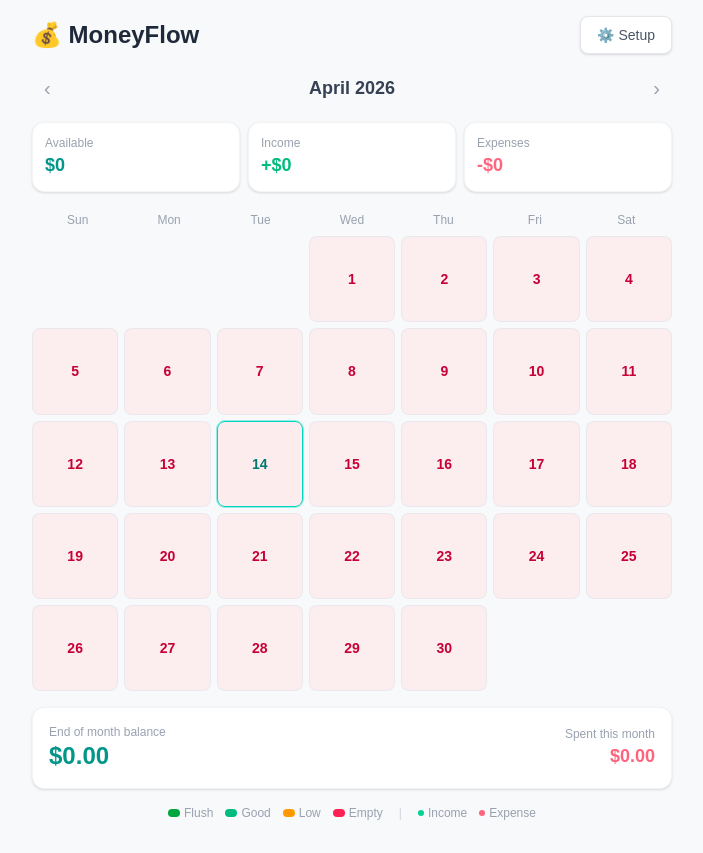
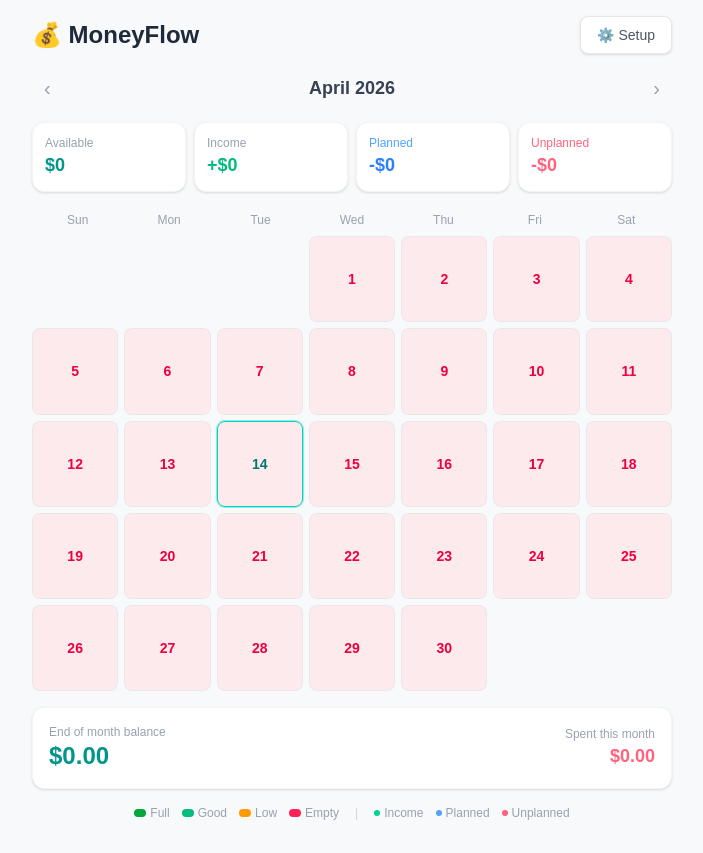
Before and after one commit to GNL324/MoneyFlow-Calendar, a Next.js app: page / in a window 1280 px wide. Shown: the whole page, without its empty margins (288-991 px from the left). Built offline with nearby package versions, Linux system fonts and the light colour scheme.

Commit message:
Planned vs Unplanned expenses: 100% fill = planned covered, bar drains as money spent. Blue dots=planned, red dots=unplanned. Day modal shows planned (read-only) vs unplanned (editable).

```diff
--- a/src/app/components/CalendarGrid.tsx
+++ b/src/app/components/CalendarGrid.tsx
@@ -1,7 +1,7 @@
 "use client";
 
 interface Props {
-  days: { date: string; day: number; income: number; expenses: number; balance: number; fillPct: number }[];
+  days: { date: string; day: number; income: number; plannedExpenses: number; unplannedExpenses: number; expenses: number; balance: number; fillPct: number }[];
   today: string;
   onDayClick: (date: string) => void;
 }
@@ -15,6 +15,7 @@ export default function CalendarGrid({ days, today, onDayClick }: Props) {
   ));
 
   const dayNames = ["Sun", "Mon", "Tue", "Wed", "Thu", "Fri", "Sat"];
+
   return (
     <div className="w-full max-w-2xl mx-auto">
       {/* Day headers */}
@@ -34,37 +35,51 @@ export default function CalendarGrid({ days, today, onDayClick }: Props) {
           const hasActivity = d.income > 0 || d.expenses > 0;
           const pct = Math.max(0, Math.min(100, d.fillPct));
 
-          // Color zones: green when full, drains to amber, then red
-          // 50-100%: rich green (well-funded)
-          // 25-50%: amber/yellow (caution — funds depleting)
-          // 0-25%: red/orange (danger — running low)
-          // 0%: solid red tint (out of funds)
+          // Green zones: 100% = fully funded for planned expenses
+          // As money is spent, bar drains down through color zones
           let fillColor = "bg-emerald-500";
-          let bgTint = "bg-emerald-50/30";
+          let bgTint = "";
+          let dayTextColor = "text-gray-700";
 
           if (pct <= 0) {
-            fillColor = "bg-rose-500";
-            bgTint = "bg-rose-100/60";
+            // No funds — red
+            fillColor = "";
+            bgTint = "bg-rose-100/70";
+            dayTextColor = "text-rose-600";
           } else if (pct < 15) {
+            // Almost empty — danger red
             fillColor = "bg-red-500";
-            bgTint = "bg-red-50/50";
-          } else if (pct < 30) {
+            bgTint = "bg-red-50/40";
+            dayTextColor = "text-red-700";
+          } else if (pct < 35) {
+            // Low — amber warning
             fillColor = "bg-amber-500";
-            bgTint = "bg-amber-50/40";
-          } else if (pct < 50) {
-            fillColor = "bg-yellow-500";
-            bgTint = "bg-yellow-50/30";
-          } else if (pct < 75) {
+            bgTint = "bg-amber-50/30";
+            dayTextColor = "text-amber-800";
+          } else if (pct < 65) {
+            // Moderate — yellow-green
             fillColor = "bg-emerald-500";
-            bgTint = "bg-emerald-50/30";
+            bgTint = "bg-emerald-50/20";
+            dayTextColor = "text-gray-800";
+          } else if (pct < 90) {
+            // Good — solid green
+            fillColor = "bg-green-500";
+            bgTint = "bg-green-50/20";
+            dayTextColor = "text-gray-800";
           } else {
+            // Flush — rich green, fully funded
             fillColor = "bg-green-600";
             bgTint = "bg-green-50/30";
+            dayTextColor = "text-white";
           }
 
-          // Fill height: minimum 6% when there's any money, so it's always visible
-          // 0% means out of funds — no green bar at all, just red tint
-          const fillHeight = pct > 0 ? Math.max(6, pct) : 0;
+          // Fill height: the bar rises from bottom proportional to coverage
+          // 100% = full tile, drains as money is spent
+          const fillHeight = pct > 0 ? Math.max(8, pct) : 0;
+
+          // Planned expense marker: subtle line showing where planned expenses hit this day
+          const hasPlanned = d.plannedExpenses > 0;
+          const hasUnplanned = d.unplannedExpenses > 0;
 
           return (
             <button
@@ -77,24 +92,27 @@ export default function CalendarGrid({ days, today, onDayClick }: Props) {
                 ${bgTint}
               `}
             >
-              {/* Liquid fill — rises from bottom */}
-              <div
-                className={`absolute bottom-0 left-0 right-0 ${fillColor} transition-all duration-500 ease-out`}
-                style={{ height: `${fillHeight}%` }}
-              >
-                {/* Subtle wave/gradient effect at top of fill */}
-                <div className="absolute top-0 left-0 right-0 h-1.5 bg-gradient-to-b from-white/20 to-transparent" />
-              </div>
+              {/* Green fill bar — rises from bottom, drains as funds are spent */}
+              {fillHeight > 0 && (
+                <div
+                  className={`absolute bottom-0 left-0 right-0 ${fillColor} transition-all duration-500 ease-out`}
+                  style={{ height: `${fillHeight}%` }}
+                >
+                  {/* Subtle light gradient at top of fill for liquid effect */}
+                  <div className="absolute top-0 left-0 right-0 h-1 bg-gradient-to-b from-white/15 to-transparent" />
+                </div>
+              )}
 
               {/* Content */}
               <div className="relative z-10 flex flex-col items-center justify-center h-full p-0.5">
-                <span className={`text-sm font-bold ${isToday ? "text-teal-700" : pct <= 0 ? "text-rose-700" : pct < 30 ? "text-amber-700" : "text-white"}`}>
+                <span className={`text-sm font-bold ${isToday ? "text-teal-700" : dayTextColor}`}>
                   {d.day}
                 </span>
-                {hasActivity && (
+                {(hasPlanned || hasUnplanned || d.income > 0) && (
                   <div className="flex gap-0.5 mt-0.5">
-                    {d.income > 0 && <span className="w-1.5 h-1.5 rounded-full bg-emerald-300 ring-1 ring-emerald-400/50" />}
-                    {d.expenses > 0 && <span className="w-1.5 h-1.5 rounded-full bg-rose-300 ring-1 ring-rose-400/50" />}
+                    {d.income > 0 && <span className="w-1.5 h-1.5 rounded-full bg-emerald-400 ring-1 ring-white/40" />}
+                    {hasPlanned && <span className="w-1.5 h-1.5 rounded-full bg-blue-400 ring-1 ring-white/40" />}
+                    {hasUnplanned && <span className="w-1.5 h-1.5 rounded-full bg-rose-400 ring-1 ring-white/40" />}
                   </div>
                 )}
               </div>
--- a/src/app/components/DayModal.tsx
+++ b/src/app/components/DayModal.tsx
@@ -12,31 +12,44 @@ interface Props {
 
 export default function DayModal({ date, data, onChange, onClose }: Props) {
   const entry = data.dayEntries[date];
-  const [expenses, setExpenses] = useState(entry?.expenses ?? []);
+  const [unplannedExpenses, setUnplannedExpenses] = useState(entry?.expenses ?? []);
   const [income, setIncome] = useState(entry?.income ?? 0);
   const [newLabel, setNewLabel] = useState("");
   const [newAmount, setNewAmount] = useState("");
 
+  // Planned expenses for this day (from recurring settings)
+  const dayNum = parseInt(date.split("-")[2]);
+  const plannedExpenses = data.recurringExpenses
+    .filter((e) => {
+      if (e.type === "recurring" && e.day === dayNum) return true;
+      if (e.type === "one-time" && e.date === date) return true;
+      return false;
+    });
+
+  const plannedTotal = plannedExpenses.reduce((s, e) => s + e.amount, 0);
+  const unplannedTotal = unplannedExpenses.reduce((s, e) => s + e.amount, 0);
+
   function addExpense() {
     if (!newLabel || !newAmount) return;
-    setExpenses([...expenses, { label: newLabel, amount: parseFloat(newAmount) }]);
+    setUnplannedExpenses([...unplannedExpenses, { label: newLabel, amount: parseFloat(newAmount) }]);
     setNewLabel("");
     setNewAmount("");
   }
 
   function removeExpense(idx: number) {
-    setExpenses(expenses.filter((_, i) => i !== idx));
+    setUnplannedExpenses(unplannedExpenses.filter((_, i) => i !== idx));
   }
 
   function save() {
     const updated = { ...data };
-    if (expenses.length > 0 || income > 0) {
+    if (unplannedExpenses.length > 0 || income > 0) {
       updated.dayEntries = {
         ...updated.dayEntries,
-        [date]: { date, income, expenses },
+        [date]: { date, income, expenses: unplannedExpenses },
       };
     } else {
-      delete updated.dayEntries[date];
+      const { [date]: _, ...rest } = updated.dayEntries;
+      updated.dayEntries = rest;
     }
     onChange(updated);
     onClose();
@@ -47,8 +60,8 @@ export default function DayModal({ date, data, onChange, onClose }: Props) {
 
   return (
     <div className="fixed inset-0 bg-black/30 backdrop-blur-sm z-50 flex items-center justify-center p-4">
-      <div className="bg-white rounded-2xl w-full max-w-md border border-gray-200 shadow-xl">
-        <div className="flex items-center justify-between p-4 border-b border-gray-100">
+      <div className="bg-white rounded-2xl w-full max-w-md border border-gray-200 shadow-xl max-h-[85vh] overflow-y-auto">
+        <div className="sticky top-0 bg-white rounded-t-2xl flex items-center justify-between p-4 border-b border-gray-100 z-10">
           <h2 className="text-lg font-bold text-gray-800">{formatted}</h2>
           <button onClick={onClose} className="text-gray-400 hover:text-gray-600 text-2xl leading-none">&times;</button>
         </div>
@@ -66,11 +79,26 @@ export default function DayModal({ date, data, onChange, onClose }: Props) {
             />
           </div>
 
-          {/* Expenses */}
+          {/* Planned Expenses (read-only, from settings) */}
+          {plannedExpenses.length > 0 && (
+            <div>
+              <label className="block text-sm text-blue-500 font-medium mb-1">Planned Expenses (from budget)</label>
+              <div className="space-y-1.5">
+                {plannedExpenses.map((exp, i) => (
+                  <div key={i} className="flex items-center justify-between bg-blue-50 rounded-lg px-3 py-2 border border-blue-100">
+                    <span className="text-gray-700">{exp.label}</span>
+                    <span className="text-blue-500 font-medium">-${exp.amount.toFixed(2)}</span>
+                  </div>
+                ))}
+              </div>
+            </div>
+          )}
+
+          {/* Unplanned Expenses (editable) */}
           <div>
-            <label className="block text-sm text-gray-500 mb-1">Expenses</label>
-            <div className="space-y-2 mb-2">
-              {expenses.map((exp, i) => (
+            <label className="block text-sm text-rose-500 font-medium mb-1">Unplanned Expenses</label>
+            <div className="space-y-1.5 mb-2">
+              {unplannedExpenses.map((exp, i) => (
                 <div key={i} className="flex items-center justify-between bg-gray-50 rounded-lg px-3 py-2 border border-gray-100">
                   <span className="text-gray-700">{exp.label}</span>
                   <div className="flex items-center gap-2">
@@ -101,12 +129,24 @@ export default function DayModal({ date, data, onChange, onClose }: Props) {
             </div>
           </div>
 
-          {/* Total */}
-          <div className="bg-gray-50 rounded-lg p-3 text-sm border border-gray-100">
-            <div className="flex justify-between">
+          {/* Summary */}
+          <div className="bg-gray-50 rounded-lg p-3 text-sm border border-gray-100 space-y-1">
+            {plannedTotal > 0 && (
+              <div className="flex justify-between">
+                <span className="text-blue-500">Planned:</span>
+                <span className="text-blue-500 font-medium">-${plannedTotal.toFixed(2)}</span>
+              </div>
+            )}
+            {unplannedTotal > 0 && (
+              <div className="flex justify-between">
+                <span className="text-rose-400">Unplanned:</span>
+                <span className="text-rose-400 font-medium">-${unplannedTotal.toFixed(2)}</span>
+              </div>
+            )}
+            <div className="flex justify-between pt-1 border-t border-gray-200">
               <span className="text-gray-500">Day total:</span>
-              <span className={income - expenses.reduce((s, e) => s + e.amount, 0) >= 0 ? "text-emerald-500" : "text-rose-400"}>
-                ${(income - expenses.reduce((s, e) => s + e.amount, 0)).toFixed(2)}
+              <span className={income - plannedTotal - unplannedTotal >= 0 ? "text-emerald-500 font-medium" : "text-rose-400 font-medium"}>
+                ${(income - plannedTotal - unplannedTotal).toFixed(2)}
               </span>
             </div>
           </div>
--- a/src/app/components/SettingsPanel.tsx
+++ b/src/app/components/SettingsPanel.tsx
@@ -220,7 +220,7 @@ export default function SettingsPanel({ data, onChange, onClose }: Props) {
 
               {data.recurringExpenses.length > 0 && (
                 <div className="space-y-2">
-                  <h3 className="text-sm font-medium text-gray-500">Recurring Expenses</h3>
+                  <h3 className="text-sm font-medium text-gray-500">Planned Expenses</h3>
                   {data.recurringExpenses.map((exp) => (
                     <div key={exp.id} className="flex items-center justify-between bg-gray-50 rounded-lg px-3 py-2 border border-gray-100">
                       <div>
--- a/src/app/page.tsx
+++ b/src/app/page.tsx
@@ -35,7 +35,7 @@ export default function Home() {
 
   const now = new Date();
   const today = `${now.getFullYear()}-${String(now.getMonth() + 1).padStart(2, "0")}-${String(now.getDate()).padStart(2, "0")}`;
-  const { days, totalAvailable, monthIncome, monthExpenses } = calculateMonthFlow(data, currentMonth.year, currentMonth.month);
+  const { days, totalAvailable, monthIncome, monthPlannedExpenses, monthUnplannedExpenses, maxRef } = calculateMonthFlow(data, currentMonth.year, currentMonth.month);
 
   const monthName = new Date(currentMonth.year, currentMonth.month).toLocaleDateString("en-US", { month: "long", year: "numeric" });
 
@@ -56,7 +56,7 @@ export default function Home() {
   }
 
   const endBalance = days.length > 0 ? days[days.length - 1].balance : data.startingBalance;
-  const totalSpent = days.reduce((s, d) => s + d.expenses, 0);
+  const totalSpent = days.reduce((s, d) => s + d.plannedExpenses + d.unplannedExpenses, 0);
 
   return (
     <main className="flex-1 p-4 max-w-2xl mx-auto w-full space-y-4">
@@ -85,7 +85,7 @@ export default function Home() {
       </div>
 
       {/* Summary Cards */}
-      <div className="grid grid-cols-3 gap-2">
+      <div className="grid grid-cols-4 gap-2">
         <div className="bg-white rounded-xl p-3 border border-gray-100 shadow-sm">
           <div className="text-xs text-gray-400">Available</div>
           <div className="text-lg font-bold text-teal-600">${totalAvailable.toLocaleString()}</div>
@@ -95,8 +95,12 @@ export default function Home() {
           <div className="text-lg font-bold text-emerald-500">+${monthIncome.toLocaleString()}</div>
         </div>
         <div className="bg-white rounded-xl p-3 border border-gray-100 shadow-sm">
-          <div className="text-xs text-gray-400">Expenses</div>
-          <div className="text-lg font-bold text-rose-400">-${monthExpenses.toLocaleString()}</div>
+          <div className="text-xs text-blue-400">Planned</div>
+          <div className="text-lg font-bold text-blue-500">-${monthPlannedExpenses.toLocaleString()}</div>
+        </div>
+        <div className="bg-white rounded-xl p-3 border border-gray-100 shadow-sm">
+          <div className="text-xs text-rose-400">Unplanned</div>
+          <div className="text-lg font-bold text-rose-400">-${monthUnplannedExpenses.toLocaleString()}</div>
         </div>
       </div>
 
@@ -123,13 +127,14 @@ export default function Home() {
 
       {/* Legend */}
       <div className="flex flex-wrap justify-center gap-3 text-xs text-gray-400 pb-4">
-        <span className="flex items-center gap-1"><span className="w-3 h-2 rounded-sm bg-green-600" /> Flush</span>
+        <span className="flex items-center gap-1"><span className="w-3 h-2 rounded-sm bg-green-600" /> Full</span>
         <span className="flex items-center gap-1"><span className="w-3 h-2 rounded-sm bg-emerald-500" /> Good</span>
         <span className="flex items-center gap-1"><span className="w-3 h-2 rounded-sm bg-amber-500" /> Low</span>
         <span className="flex items-center gap-1"><span className="w-3 h-2 rounded-sm bg-rose-500" /> Empty</span>
         <span className="mx-1 text-gray-300">|</span>
         <span className="flex items-center gap-1"><span className="w-1.5 h-1.5 rounded-full bg-emerald-400" /> Income</span>
-        <span className="flex items-center gap-1"><span className="w-1.5 h-1.5 rounded-full bg-rose-400" /> Expense</span>
+        <span className="flex items-center gap-1"><span className="w-1.5 h-1.5 rounded-full bg-blue-400" /> Planned</span>
+        <span className="flex items-center gap-1"><span className="w-1.5 h-1.5 rounded-full bg-rose-400" /> Unplanned</span>
       </div>
 
       {/* Modals */}
--- a/src/app/store.ts
+++ b/src/app/store.ts
@@ -46,13 +46,28 @@ export function getDaysInMonth(year: number, month: number): string[] {
 /** Calculate the cumulative balance for each day of the month */
 export function calculateMonthFlow(data: MoneyFlowData, year: number, month: number) {
   const days = getDaysInMonth(year, month);
-  const results: { date: string; day: number; income: number; expenses: number; balance: number; fillPct: number }[] = [];
+  const results: { date: string; day: number; income: number; plannedExpenses: number; unplannedExpenses: number; expenses: number; balance: number; fillPct: number }[] = [];
 
-  // Get previous month ending balance
+  // Total planned expenses for the month — this is our 100% reference
+  const totalPlanned = data.recurringExpenses
+    .filter((e) => {
+      if (e.type === "recurring") return true;
+      if (e.date) return e.date.startsWith(`${year}-${String(month + 1).padStart(2, "0")}`);
+      return false;
+    })
+    .reduce((sum, e) => sum + e.amount, 0);
+
+  // The maxBalance is the total planned expenses — 100% = "enough to cover all planned expenses"
+  const maxRef = totalPlanned > 0 ? totalPlanned : (data.startingBalance + data.incomes
+    .filter((i) => {
+      if (i.type === "recurring") return true;
+      if (i.date) return i.date.startsWith(`${year}-${String(month + 1).padStart(2, "0")}`);
+      return false;
+    })
+    .reduce((sum, i) => sum + i.amount, 0)) || 1;
+
   let runningBalance = data.startingBalance;
 
-  // Add previous months' recurring income/expenses to get starting balance for this month
-  // For simplicity, use startingBalance as the baseline and calculate from day 1 of this month
   const monthIncome = data.incomes
     .filter((i) => {
       if (i.type === "recurring") return true;
@@ -61,16 +76,9 @@ export function calculateMonthFlow(data: MoneyFlowData, year: number, month: num
     })
     .reduce((sum, i) => sum + i.amount, 0);
 
-  const monthExpenses = data.recurringExpenses
-    .filter((e) => {
-      if (e.type === "recurring") return true;
-      if (e.date) return e.date.startsWith(`${year}-${String(month + 1).padStart(2, "0")}`);
-      return false;
-    })
-    .reduce((sum, e) => sum + e.amount, 0);
+  const monthPlannedExpenses = totalPlanned;
 
-  const totalAvailable = data.startingBalance + monthIncome;
-  const maxBalance = totalAvailable > 0 ? totalAvailable : 1;
+  let totalUnplanned = 0;
 
   for (const date of days) {
     const dayNum = parseInt(date.split("-")[2]);
@@ -84,8 +92,8 @@ export function calculateMonthFlow(data: MoneyFlowData, year: number, month: num
       })
       .reduce((sum, i) => sum + i.amount, 0);
 
-    // Recurring expenses for this day
-    const recurringExpense = data.recurringExpenses
+    // Planned (recurring) expenses for this day
+    const dayPlannedExpenses = data.recurringExpenses
       .filter((e) => {
         if (e.type === "recurring" && e.day === dayNum) return true;
         if (e.type === "one-time" && e.date === date) return true;
@@ -93,27 +101,42 @@ export function calculateMonthFlow(data: MoneyFlowData, year: number, month: num
       })
       .reduce((sum, e) => sum + e.amount, 0);
 
-    // Manual day entries
+    // Unplanned expenses (manual day entries)
     const entry = data.dayEntries[date];
-    const manualExpenses = entry ? entry.expenses.reduce((s, e) => s + e.amount, 0) : 0;
+    const dayUnplannedExpenses = entry ? entry.expenses.reduce((s, e) => s + e.amount, 0) : 0;
     const manualIncome = entry ? entry.income : 0;
 
+    totalUnplanned += dayUnplannedExpenses;
+
     const totalIncome = dayIncome + manualIncome;
-    const totalExpenses = recurringExpense + manualExpenses;
+    const totalExpenses = dayPlannedExpenses + dayUnplannedExpenses;
 
     runningBalance += totalIncome - totalExpenses;
 
-    const fillPct = Math.max(0, Math.min(100, (runningBalance / maxBalance) * 100));
+    // fillPct: 100% = planned expenses covered. Above 100% means surplus.
+    // Below 100% = balance can't cover all planned expenses.
+    const fillPct = maxRef > 0 ? (runningBalance / maxRef) * 100 : 0;
 
     results.push({
       date,
       day: dayNum,
       income: totalIncome,
+      plannedExpenses: dayPlannedExpenses,
+      unplannedExpenses: dayUnplannedExpenses,
       expenses: totalExpenses,
       balance: runningBalance,
       fillPct,
     });
   }
 
-  return { days: results, totalAvailable, monthIncome, monthExpenses, maxBalance };
+  const totalAvailable = data.startingBalance + monthIncome;
+
+  return {
+    days: results,
+    totalAvailable,
+    monthIncome,
+    monthPlannedExpenses,
+    monthUnplannedExpenses: totalUnplanned,
+    maxRef,
+  };
 }
```
